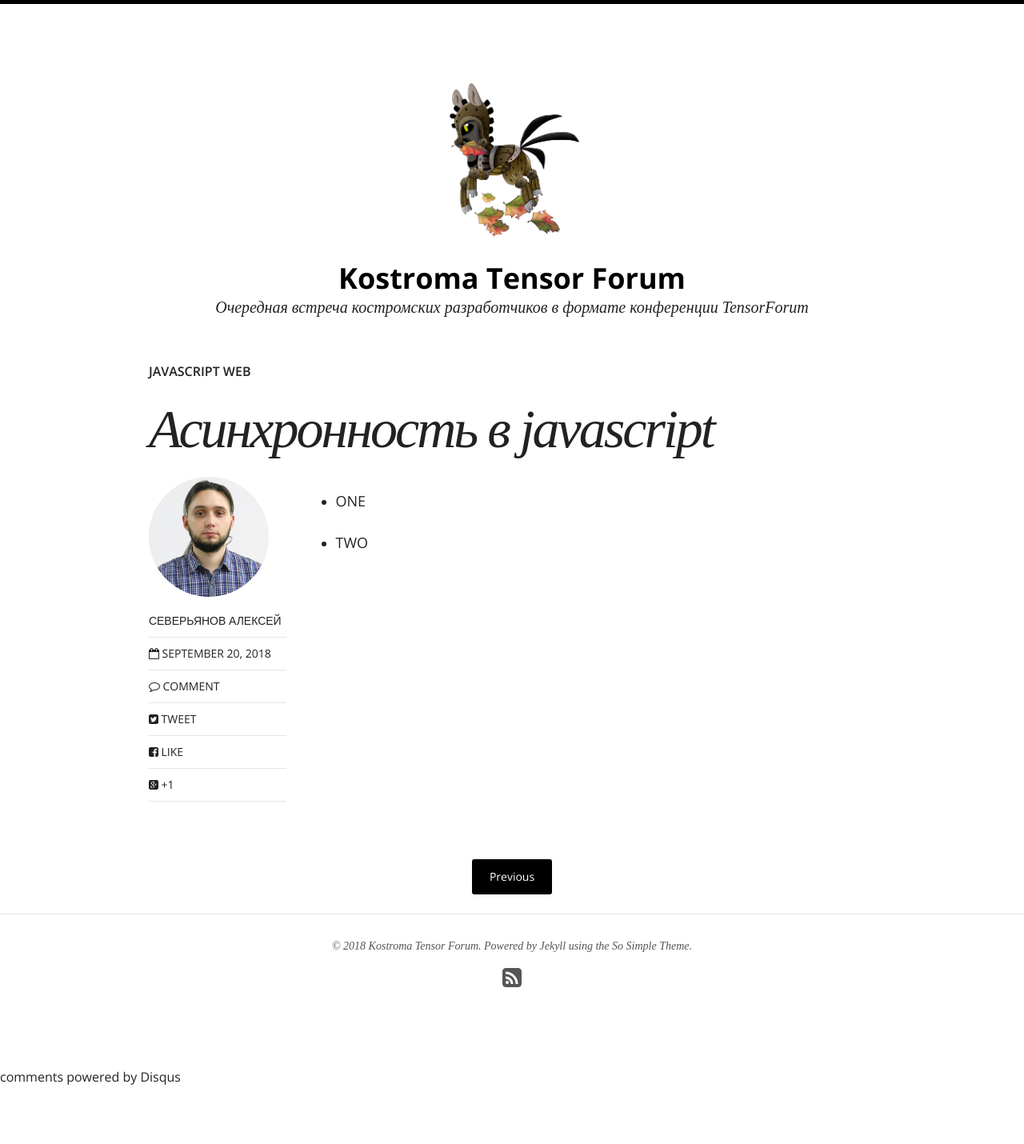
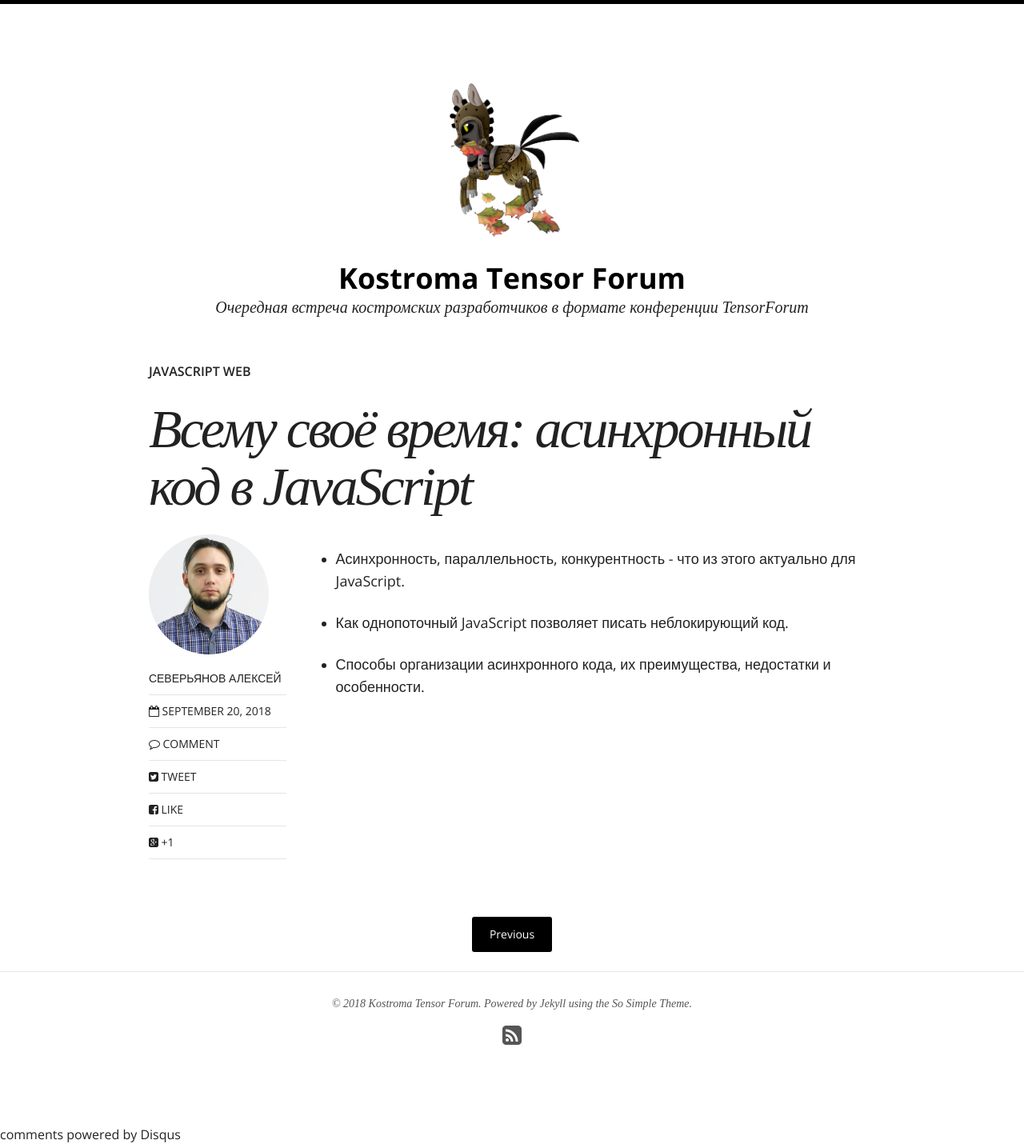
Before and after one commit to kostromameetup/kostromameetup.github.io, a Jekyll site: the page built from _posts/talks/2018-11-24-4-async_js.md, in a window 1280 px wide. Shown: the whole page at 80% size. Built offline with Jekyll 4.4.1, drawn with Linux system fonts in a browser that asks for light colours; nearby versions of some CDN libraries; comment, search, counter and statistics services are not loaded; before the commit the page ends 1358 px from its top, so only the background shows below that.

Commit message:
update sever's talks

```diff
--- a/_posts/talks/2018-11-24-4-async_js.md
+++ b/_posts/talks/2018-11-24-4-async_js.md
@@ -1,6 +1,6 @@
 ---
 layout: talk
-title: "Асинхронность в javascript"
+title: "Всему своё время: асинхронный код в JavaScript"
 modified:
 categories: talks
 author: severyanov_aleksey
@@ -17,6 +17,8 @@ video:
 slides:
 ---
 
-* ONE
+* Асинхронность, параллельность, конкурентность - что из этого актуально для JavaScript.
 
-* TWO
+* Как однопоточный JavaScript позволяет писать неблокирующий код.
+
+* Способы организации асинхронного кода, их преимущества, недостатки и особенности.
```
